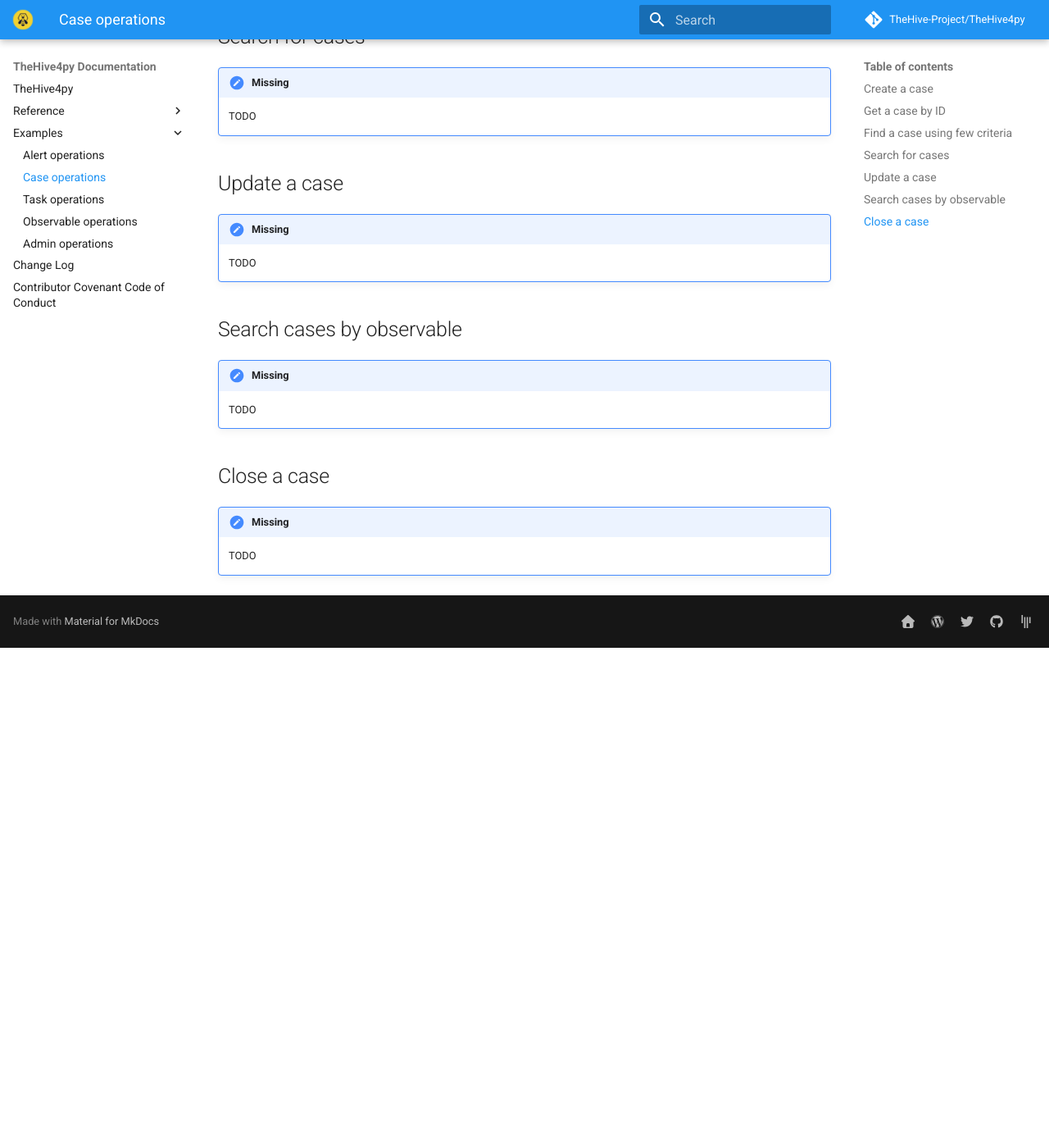
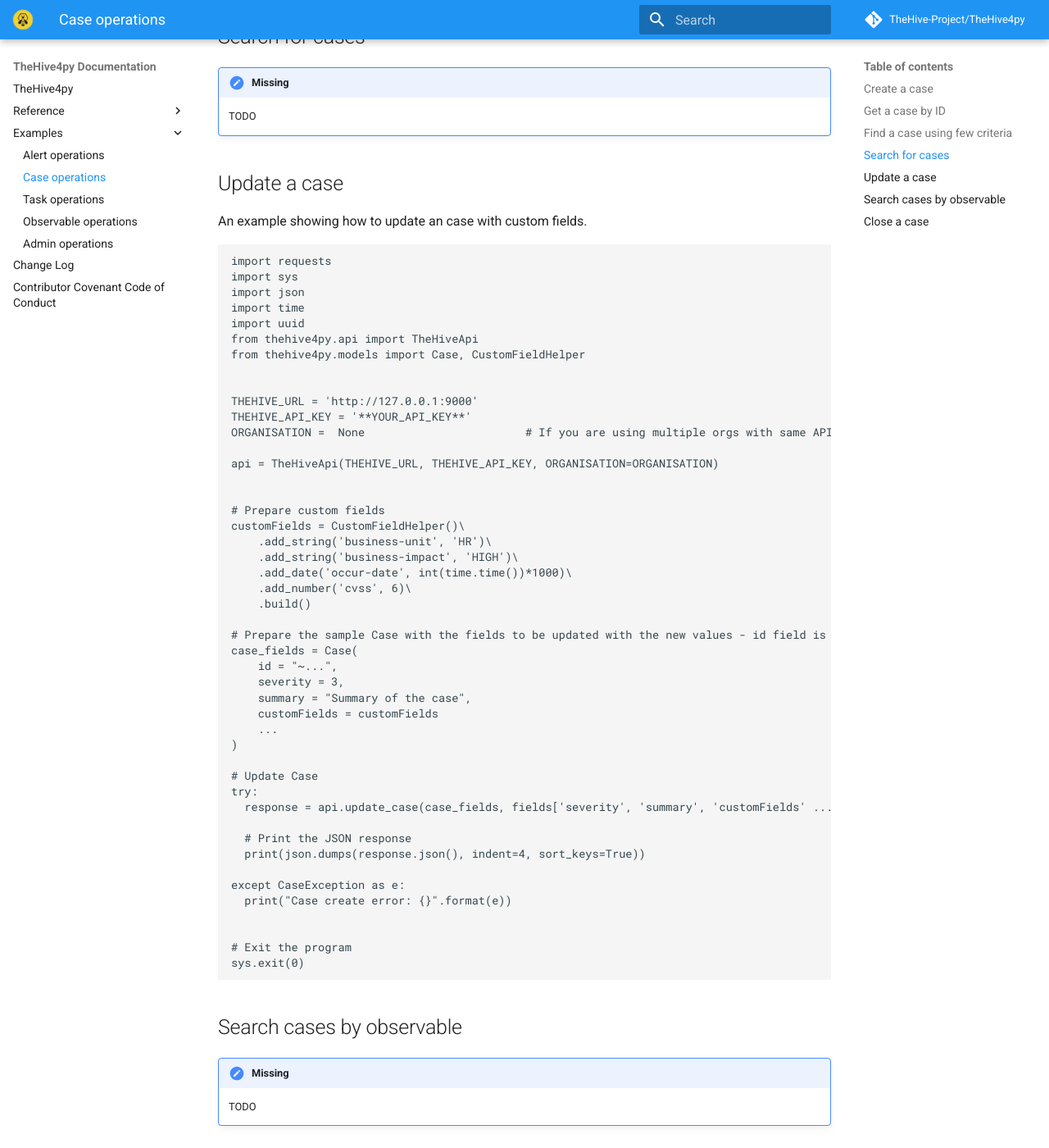
Before and after one commit to TheHive-Project/TheHive4py, an MkDocs documentation site: the page built from docs/samples/case-operations.md, in a window 1280 px wide and 1400 px high, scrolled down 689 px. Shown: the whole window at 82% size. Built offline with MkDocs 1.6.1 and Material for MkDocs 9.7.7, drawn with Linux system fonts in a browser that asks for light colours; comment, search, counter and statistics services are not loaded; before the commit the page ends 1479 px from its top, so only the background shows below that.

Commit message:
Update a case - Example (#214)
* Update a case - Example

Added the update a case example.

* Except correction

Case exception was wrong

````diff
--- a/docs/samples/case-operations.md
+++ b/docs/samples/case-operations.md
@@ -20,8 +20,56 @@
 
 ## Update a case
 
-!!! missing
-    TODO
+An example showing how to update an case with custom fields.
+
+```
+import requests
+import sys
+import json
+import time
+import uuid
+from thehive4py.api import TheHiveApi
+from thehive4py.models import Case, CustomFieldHelper
+
+
+THEHIVE_URL = 'http://127.0.0.1:9000'
+THEHIVE_API_KEY = '**YOUR_API_KEY**'
+ORGANISATION =  None                        # If you are using multiple orgs with same API_KEY, please specify the organisation, otherwise let it with the default value (None)
+
+api = TheHiveApi(THEHIVE_URL, THEHIVE_API_KEY, ORGANISATION=ORGANISATION)
+
+
+# Prepare custom fields
+customFields = CustomFieldHelper()\
+    .add_string('business-unit', 'HR')\
+    .add_string('business-impact', 'HIGH')\
+    .add_date('occur-date', int(time.time())*1000)\
+    .add_number('cvss', 6)\
+    .build()
+
+# Prepare the sample Case with the fields to be updated with the new values - id field is mandatory
+case_fields = Case(
+    id = "~...",
+    severity = 3,
+    summary = "Summary of the case",
+    customFields = customFields
+    ...
+)
+
+# Update Case
+try:
+  response = api.update_case(case_fields, fields['severity', 'summary', 'customFields' ...])
+
+  # Print the JSON response
+  print(json.dumps(response.json(), indent=4, sort_keys=True))
+
+except CaseException as e:
+  print("Case create error: {}".format(e))
+
+
+# Exit the program
+sys.exit(0)
+```
 
 ## Search cases by observable
 
````
